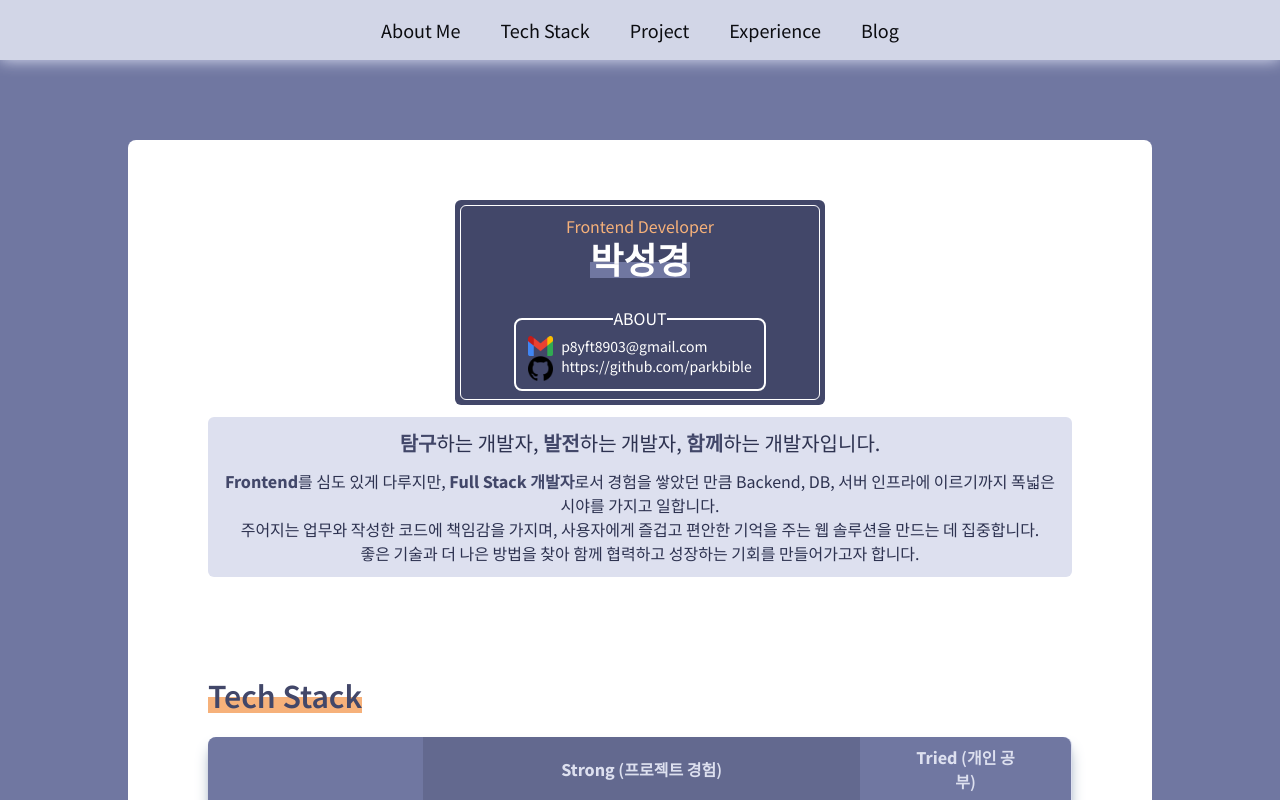
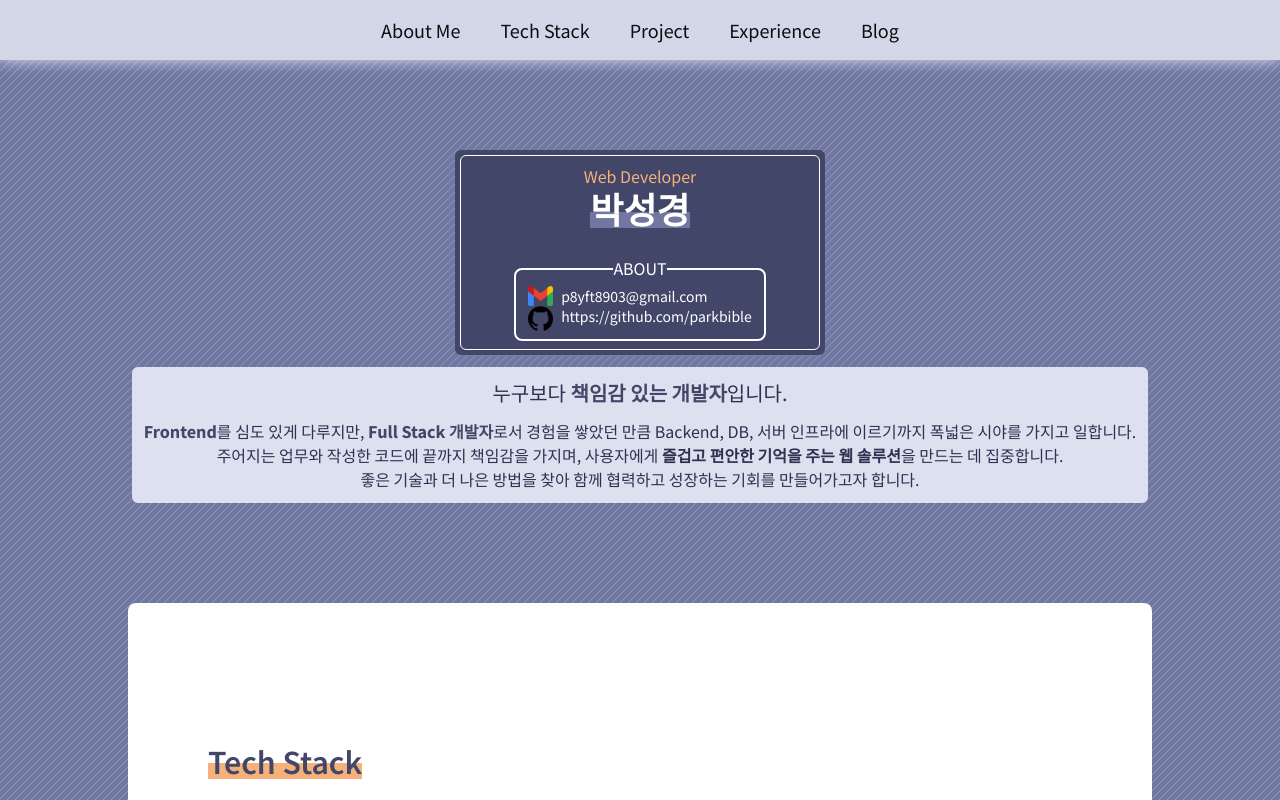
Before and after one commit to ParkBible/Portfolio, a Next.js app: page / in a window 1280 px wide. Shown: the top 800 px of the page. Built offline with nearby package versions, Linux system fonts and the light colour scheme.

Commit message:
chore: 배경 디자인 수정 및 푸터 추가

```diff
--- a/src/app/about/About.jsx
+++ b/src/app/about/About.jsx
@@ -7,12 +7,12 @@ export default function About() {
     const [isDescriptionShow, setIsDescriptionShow] = React.useState(false);
 
     return (
-        <div name="About Me" className="flex flex-col m-auto items-center">
+        <div name="About Me" className="flex flex-col m-auto items-center mt-[150px]">
             <InView onChange={setIsAboutShow}>
                 <div className={`about ${isAboutShow ? "on" : ""} w-[370px] flex flex-col bg-darker rounded-md text-white items-center p-[5px]`}>
                     <div className="w-[360px] flex flex-col border-solid border-[1px] border-white rounded-md items-center p-2">
                         <p className="text-light">
-                            Frontend Developer
+                            Web Developer
                         </p>
                         <div className="flex">
                             <span className="text-4xl">
@@ -45,14 +45,12 @@ export default function About() {
             <InView onChange={setIsDescriptionShow}>
                 <div className={`about description ${isDescriptionShow ? "on" : ""} text-center bg-light-blue rounded-md mt-3 p-3 text-darkest`}>
                     <div className="text-xl mb-3">
-                        <b className="text-darker">탐구</b>하는 개발자,&nbsp;
-                        <b className="text-darker">발전</b>하는 개발자,&nbsp;
-                        <b className="text-darker">함께</b>하는 개발자입니다.<br/>
+                        누구보다 <b className="text-darker">책임감 있는 개발자</b>입니다.
                     </div>
                     <div>
                         <b className="text-darker">Frontend</b>를 심도 있게 다루지만,&nbsp;
                         <b className="text-darker">Full Stack 개발자</b>로서 경험을 쌓았던 만큼 Backend, DB, 서버 인프라에 이르기까지 폭넓은 시야를 가지고 일합니다.<br/>
-                        주어지는 업무와 작성한 코드에 책임감을 가지며, 사용자에게 즐겁고 편안한 기억을 주는 웹 솔루션을 만드는 데 집중합니다.<br/>
+                        주어지는 업무와 작성한 코드에 끝까지 책임감을 가지며, 사용자에게 <b>즐겁고 편안한 기억을 주는 웹 솔루션</b>을 만드는 데 집중합니다.<br/>
                         좋은 기술과 더 나은 방법을 찾아 함께 협력하고 성장하는 기회를 만들어가고자 합니다.
                     </div>
                 </div>
--- a/src/app/about/style.css
+++ b/src/app/about/style.css
@@ -1,18 +1,6 @@
 @tailwind base;
 @tailwind components;
 @tailwind utilities;
-
-@keyframes swing {
-    0% {
-        rotate: -2deg;
-    }
-    50% {
-        rotate: 2deg;
-    }
-    100% {
-        rotate: 0deg;
-    }
-}
 
 @keyframes appear {
     from {
--- a/src/app/blog/Blog.jsx
+++ b/src/app/blog/Blog.jsx
@@ -19,7 +19,7 @@ export default function Blog() {
     }
 
     return (
-        <div name="Blog" className="mt-[100px] m-auto mb-[70px] text-darkest">
+        <div name="Blog" className="my-[100px] m-auto text-darkest">
             <Title name="Blog"/>
             <div className="sm:flex gap-4 justify-center">
                 {
--- /dev/null
+++ b/src/app/footer/Footer.jsx
@@ -0,0 +1,16 @@
+export default function Footer() {
+    return (
+        <div className="bg-light-blue  mt-[150px] pt-5 px-10 pb-[50px] text-center">
+            <p className="text-slate-500">
+                Copyright © 2024 Park Seong Kyeong
+            </p>
+            <p className="text-slate-500">
+                <b>contact</b> | p8yft8903@gmail.com
+            </p>
+            <div className="flex justify-center gap-2 mt-3">
+                <img className="w-[25px] cursor-pointer" src="/images/github.png" alt="github" onClick={() => location.href="https://github.com/parkbible"}/>
+                <img className="w-[23px] h-[23px] cursor-pointer relative top-[2px]" src="/images/tistory2.png" alt="tistory" onClick={() => location.href="https://doringri.tistory.com/category/IT"}/>
+            </div>
+        </div>
+    )
+}
--- a/src/app/globals.css
+++ b/src/app/globals.css
@@ -10,7 +10,12 @@ html, body {
     background-color: #7077A1;
 }
 
-body::-webkit-scrollbar {
+body {
+    background-image: repeating-linear-gradient(-45deg, rgba(255,255,255, 0.25), rgba(255,255,255, 0.25) 1px, transparent 1px, transparent 6px);
+    background-size: 8px 8px;
+}
+
+/* body::-webkit-scrollbar {
     width: 15px;
 }
 
@@ -22,7 +27,7 @@ body::-webkit-scrollbar-thumb {
 
 body::-webkit-scrollbar-track {
     background: #DDE0EF;
-}
+} */
 
 #menu {
     transition: 0.2s ease-in-out;
--- a/src/app/page.js
+++ b/src/app/page.js
@@ -1,24 +1,25 @@
 "use client"
 import React from "react";
-import Image from "next/image";
 import Menu from "./menu/Menu";
 import About from "./about/About";
 import Tech from "./tech/Tech";
 import Project from "./project/Project";
 import Experience from "./experience/Experience";
 import Blog from "./blog/Blog";
+import Footer from "./footer/Footer";
 
 export default function Home() {
   return (
     <>
       <Menu/>
-      <div className="rounded-lg bg-white min-[1675px]:w-[65%] max-xl:w-full w-4/5 m-auto sm:mt-[140px] sm:mb-20 pt-[60px] pb-10 sm:px-20 px-5">
-        <About/>
+      <About/>
+      <div className="rounded-lg bg-white min-[1675px]:w-[65%] max-xl:w-full w-4/5 m-auto sm:mt-[100px] sm:mb-20 py-10 sm:px-20 px-5">
         <Tech/>
         <Project/>
         <Experience/>
         <Blog/>
       </div>
+      <Footer/>
     </>
   );
 }
--- a/src/app/top/Top.jsx
+++ b/src/app/top/Top.jsx
@@ -2,7 +2,7 @@ import { animateScroll as scroll } from "react-scroll";
 
 export default function Top(props) {
     function handleClick() {
-        scroll.scrollTo(100);
+        scroll.scrollTo(0);
     }
 
     return (
```
Also changed, not shown: public/images/tistory2.png (added).
